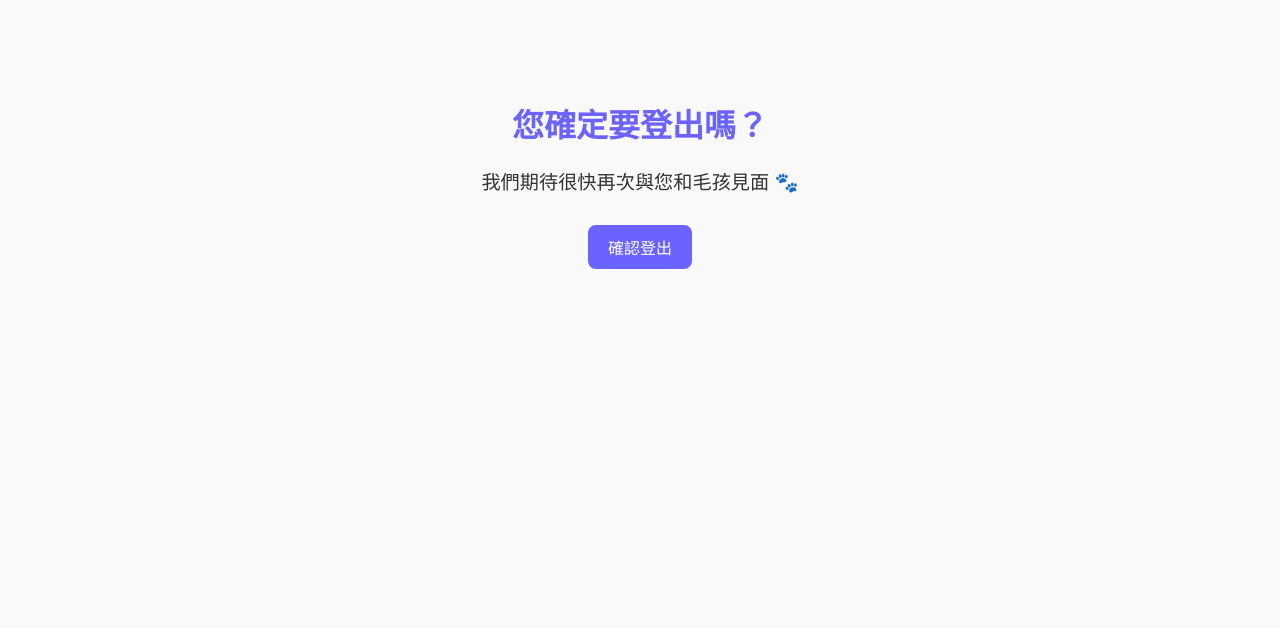
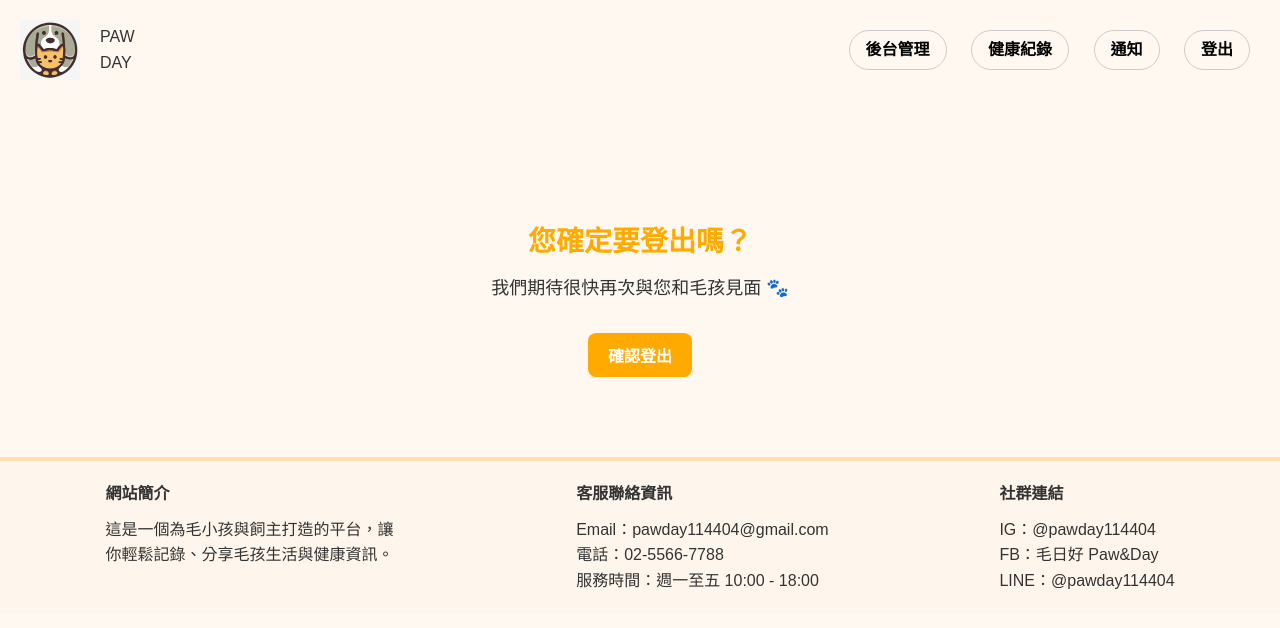
Before and after one commit to hongxu0218/114404ntub, a Django app: page /accounts/logout/ in a window 1280 px wide. Shown: the top 628 px of the page. Run offline with Django 5.2, Linux system fonts and the light colour scheme; the first user in the database is signed in.

Commit message:
調整 首頁、登入 相關的css、js

```diff
--- a/寵物生活與健康管理/petproject/templates/account/logout.html
+++ b/寵物生活與健康管理/petproject/templates/account/logout.html
@@ -1,45 +1,57 @@
-<!DOCTYPE html>
-<html lang="zh-Hant">
-<head>
-    <meta charset="UTF-8">
-    <title>登出確認 - 寵物生活管理系統</title>
+{% extends "base.html" %}
+{% load static %}
+
+{% block title %}登出確認{% endblock %}
+
+{% block extra_css %}
 <style>
   body {
-            font-family: "Noto Sans TC", sans-serif;
-            background-color: #f9f9f9;
-            margin: 0;
-            padding: 0;
+    background-color: #fff8f0;
+  }
+
+  .logout-container {
     text-align: center;
+    margin-top: 120px;
+    padding-bottom: 80px; /* ✅ 新增：避免與 footer 重疊 */
   }
-        .container {
-            margin-top: 100px;
+
+  .logout-container h1 {
+    color: #ffaa00;
+    font-size: 28px;
+    font-family: "標楷體", "Noto Sans TC", sans-serif;
   }
-        h1 {
-            color: #6c63ff;
+
+  .logout-container p {
+    font-size: 18px;
+    color: #333;
+    margin-top: 10px;
+    font-family: "標楷體", "Noto Sans TC", sans-serif;
   }
-        p {
-            font-size: 1.2em;
-            color: #333;
-        }
-        form {
+
+  .logout-container form {
     margin-top: 30px;
   }
-        button {
+
+  .logout-container button {
     padding: 10px 20px;
-            background-color: #6c63ff;
+    background-color: #ffaa00;
     color: white;
     border: none;
     border-radius: 8px;
     font-size: 16px;
     cursor: pointer;
+    font-weight: bold;
+    font-family: "標楷體", "Noto Sans TC", sans-serif;
   }
-        button:hover {
-            background-color: #574fd6;
+
+  .logout-container button:hover {
+    background-color: #ff8800;
   }
 </style>
-</head>
-<body>
-    <div class="container">
+{% endblock %}
+
+{% block content %}
+  <div class="logout-container">
     <h1>您確定要登出嗎？</h1>
     <p>我們期待很快再次與您和毛孩見面 🐾</p>
     <form method="post" action="{% url 'account_logout' %}">
--- /dev/null
+++ b/寵物生活與健康管理/petproject/templates/base.html
@@ -0,0 +1,73 @@
+{% load static %}
+<!DOCTYPE html>
+<html lang="zh-TW">
+<head>
+  <meta charset="UTF-8">
+  <title>{% block title %}毛孩幸福生活{% endblock %}</title>
+  <meta name="viewport" content="width=device-width, initial-scale=1.0">
+  <link rel="stylesheet" href="{% static 'css/style.css' %}">
+  {% block extra_css %}
+  <!-- 你可以在子模板中插入額外的 CSS -->
+  {% endblock %}
+</head>
+<body>
+
+  <!-- Header 區塊 -->
+  <header>
+    <div class="header-content">
+      <div class="logo">
+        <img src="{% static 'images/logo_cat_dog.jpg' %}" alt="LOGO">
+        <span>PAW<br>DAY</span>
+      </div>
+
+      <div class="menu-toggle" onclick="toggleMenu()">☰</div>
+
+      <nav id="navbar" class="nav-collapsed">
+        {% if user.is_staff %}
+          <a href="{% url 'admin:index' %}">後台管理</a>
+        {% elif user.profile.account_type == 'vet' %}
+          <a href="{% url 'vet_home' %}">獸醫</a>
+        {% elif user.profile.account_type == 'owner' %}
+          <a href="{% url 'pet_list' %}">飼主</a>
+        {% endif %}
+        <a href="#">健康紀錄</a>
+        <a href="#">通知</a>
+        {% if user.is_authenticated %}
+          <a href="{% url 'account_logout' %}">登出</a>
+        {% else %}
+          <a href="{% url 'account_login' %}">登入</a>
+          <a href="{% url 'account_signup' %}">註冊</a>
+        {% endif %}
+      </nav>
+    </div>
+  </header>
+
+  <!-- 主內容區塊 -->
+  <main>
+    {% block content %}
+    <!-- 子模板主內容會顯示在這裡 -->
+    {% endblock %}
+  </main>
+
+  <!-- Footer 區塊 -->
+  <footer>
+    <div>
+      <h4>網站簡介</h4>
+      <p>這是一個為毛小孩與飼主打造的平台，讓你輕鬆記錄、分享毛孩生活與健康資訊。</p>
+    </div>
+    <div>
+      <h4>客服聯絡資訊</h4>
+      <p>Email：pawday114404@gmail.com<br>電話：02-5566-7788<br>服務時間：週一至五 10:00 - 18:00</p>
+    </div>
+    <div>
+      <h4>社群連結</h4>
+      <p>IG：@pawday114404<br>FB：毛日好 Paw&Day<br>LINE：@pawday114404</p>
+    </div>
+  </footer>
+
+  <script src="{% static 'js/script.js' %}"></script>
+  {% block extra_js %}
+  <!-- 你可以在子模板中插入額外的 JS -->
+  {% endblock %}
+</body>
+</html>
```
Also changed, not shown: other parts of 寵物生活與健康管理/petproject/templates/account/logout.html (+1 -2 lines), 寵物生活與健康管理/petproject/templates/account/login.html (+20 -10 lines), 寵物生活與健康管理/petproject/templates/pages/index.html (+17 -69 lines). Lines whose indentation alone changed are shown as unchanged.
